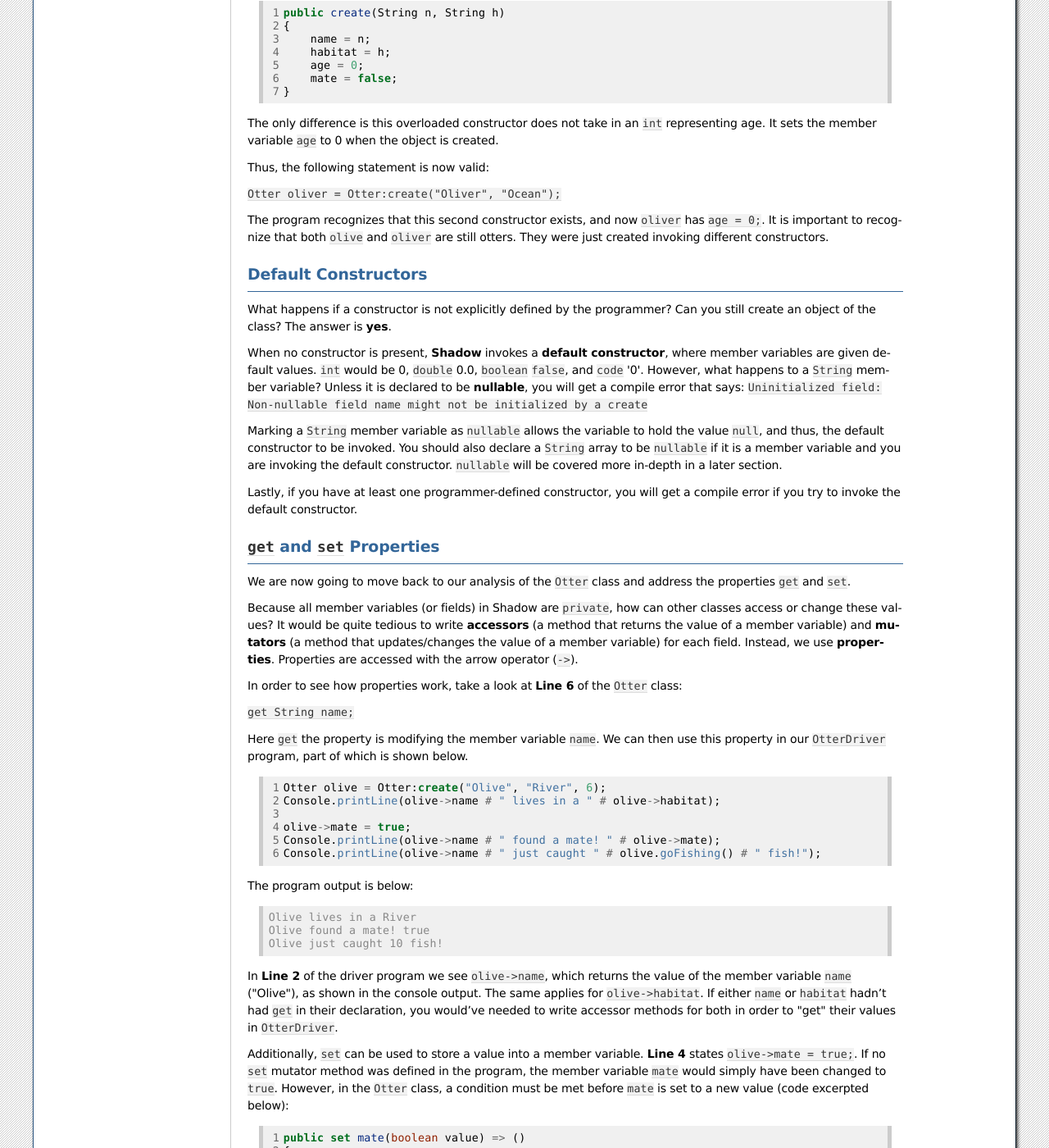
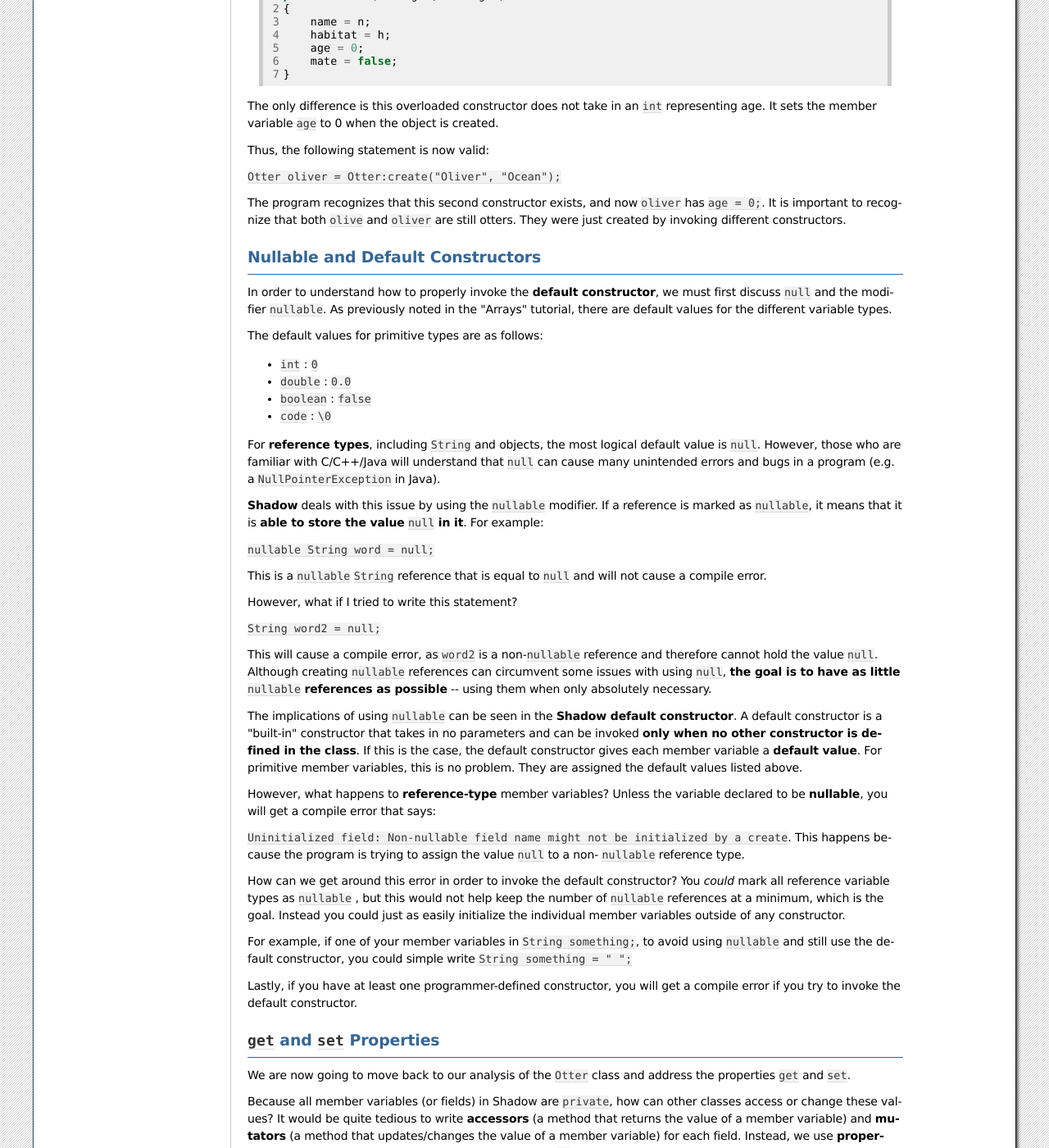
Before and after one commit to olivia-mauger/tutorials, a Sphinx documentation site: the page built from docs/source/classes-basics.rst, in a window 1280 px wide and 1400 px high, scrolled down 3059 px. Shown: the whole window at 82% size. Built offline with Sphinx 7.4.7, drawn with Linux system fonts in a browser that asks for light colours; some of the changed text lies outside the part shown.

Commit message:
Update classes-basics.rst
Nullable section added

```diff
--- a/docs/source/classes-basics.rst
+++ b/docs/source/classes-basics.rst
@@ -137,18 +137,47 @@ Thus, the following statement is now valid:
 
 ``Otter oliver = Otter:create("Oliver", "Ocean");``
 
-The program recognizes that this second constructor exists, and now ``oliver`` has ``age = 0;``. It is important to recognize that both ``olive`` and ``oliver`` are still otters. They were just created invoking different constructors.
+The program recognizes that this second constructor exists, and now ``oliver`` has ``age = 0;``. It is important to recognize that both ``olive`` and ``oliver`` are still otters. They were just created by invoking different constructors.
 
-Default Constructors
-^^^^^^^^^^^^^^^^^^^^
-What happens if a constructor is not explicitly defined by the programmer? Can you still create an object of the class? The answer is **yes**.
+Nullable and Default Constructors
+^^^^^^^^^^^^^^^^^^^^^^^^^^^^^^^^^^
+In order to understand how to properly invoke the **default constructor**, we must first discuss ``null`` and the modifier ``nullable``. As previously noted in the  "Arrays" tutorial, there are default values for the different variable types.
 
-When no constructor is present, **Shadow** invokes a **default constructor**, where member variables are given default values. ``int`` would be 0, ``double`` 0.0, ``boolean`` ``false``, and ``code`` '\0'. However, what happens to a ``String`` member variable? Unless it is declared to be **nullable**, you will get a compile error that says:
-``Uninitialized field: Non-nullable field name might not be initialized by a create``
+The default values for primitive types are as follows:
 
-Marking a ``String`` member variable as ``nullable`` allows the variable to hold the value ``null``, and thus, the default constructor to be invoked. You should also declare a ``String`` array to be ``nullable`` if it is a member variable and you are invoking the default constructor. ``nullable`` will be covered more in-depth in a later section.
+* ``int`` : ``0``
+* ``double`` : ``0.0``
+* ``boolean`` : ``false``
+* ``code`` : ``\0``
+
+For **reference types**, including ``String`` and objects, the most logical default value is ``null``. However, those who are familiar with C/C++/Java will understand that ``null`` can cause many unintended errors and bugs in a program (e.g. a ``NullPointerException`` in Java).
+
+**Shadow** deals with this issue by using the ``nullable`` modifier. If a reference is marked as ``nullable``, it means that it is **able to store the value** ``null`` **in it**. For example:
+
+``nullable String word = null;``
+
+This is a  ``nullable`` ``String`` reference that is equal to ``null`` and will not cause a compile error.
+
+However, what if I tried to write this statement?
+
+``String word2 = null;``
+
+This will cause a compile error, as ``word2`` is a non-``nullable`` reference and therefore cannot hold the value ``null``. Although creating ``nullable`` references can circumvent some issues with using ``null``, **the goal is to have as little** ``nullable`` **references as possible** -- using them when only absolutely necessary.
+
+The implications of using ``nullable`` can be seen in the **Shadow default constructor**. A default constructor is a "built-in" constructor that takes in no parameters and can be invoked **only when no other constructor is defined in the class**. If this is the case, the default constructor gives each member variable a **default value**. For primitive member variables, this is no problem. They are assigned the default values listed above.
+
+However, what  happens to **reference-type** member variables? Unless the variable declared to be **nullable**, you will get a compile error that says:
+
+``Uninitialized field: Non-nullable field name might not be initialized by a create``. This happens because the program is trying to assign the value ``null`` to a non- ``nullable`` reference type.
+
+How can we get around this error in order to invoke the default constructor? You *could* mark all reference variable types as ``nullable`` , but this would not help keep the number of ``nullable`` references at a minimum, which is the goal. Instead you could just as easily initialize the individual member variables outside of any constructor.
+
+For example, if one of your member variables in ``String something;``, to avoid using ``nullable`` and still use the default constructor, you could simple write ``String something = " ";``
 
 Lastly, if you have at least one programmer-defined constructor, you will get a compile error if you try to invoke the default constructor.
+
+
+
 
 ``get`` and ``set`` Properties
 ^^^^^^^^^^^^^^^^^^^^^^^^^^^^^^
```
Also changed, not shown: other parts of docs/source/classes-basics.rst (+2 -2 lines).
